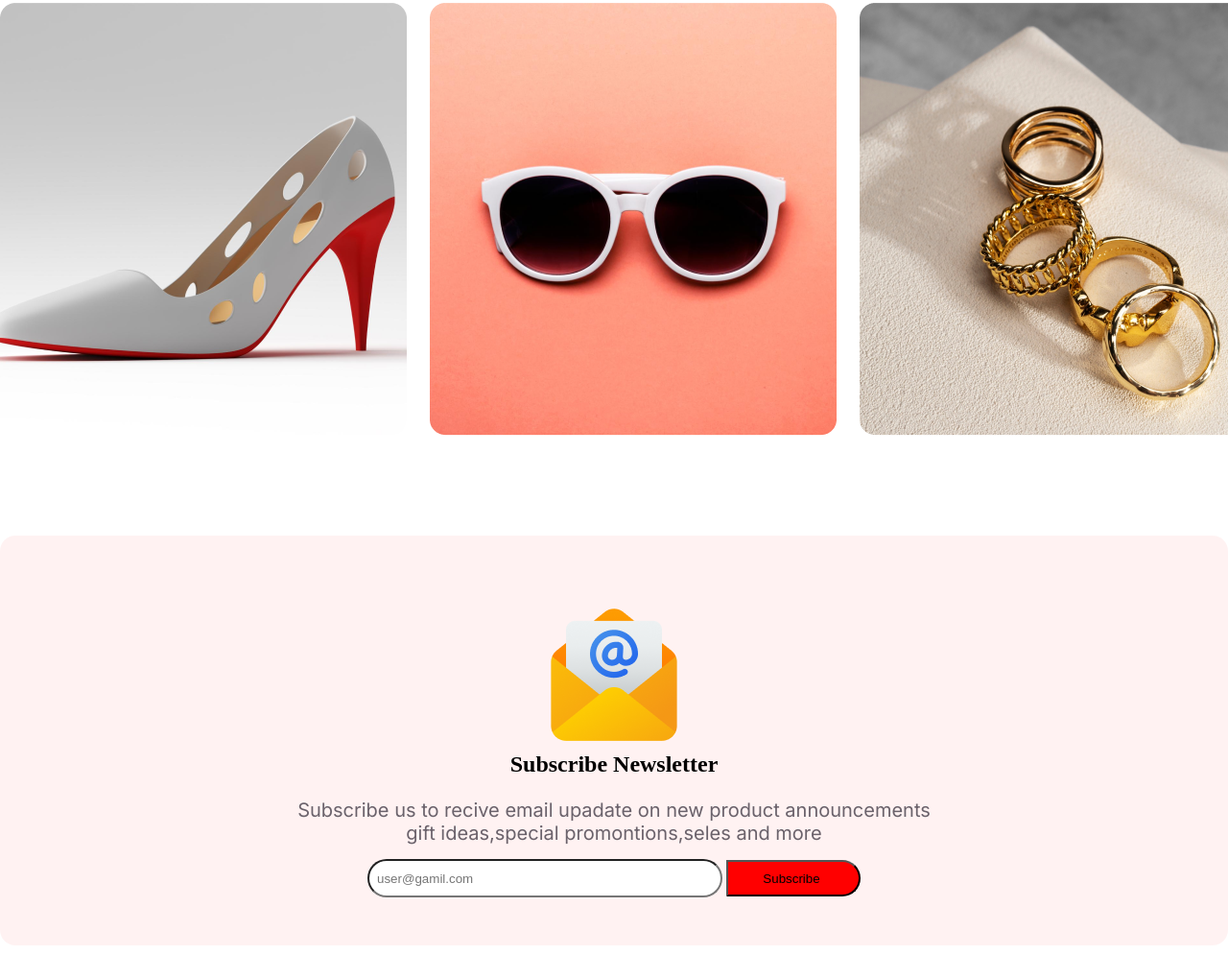
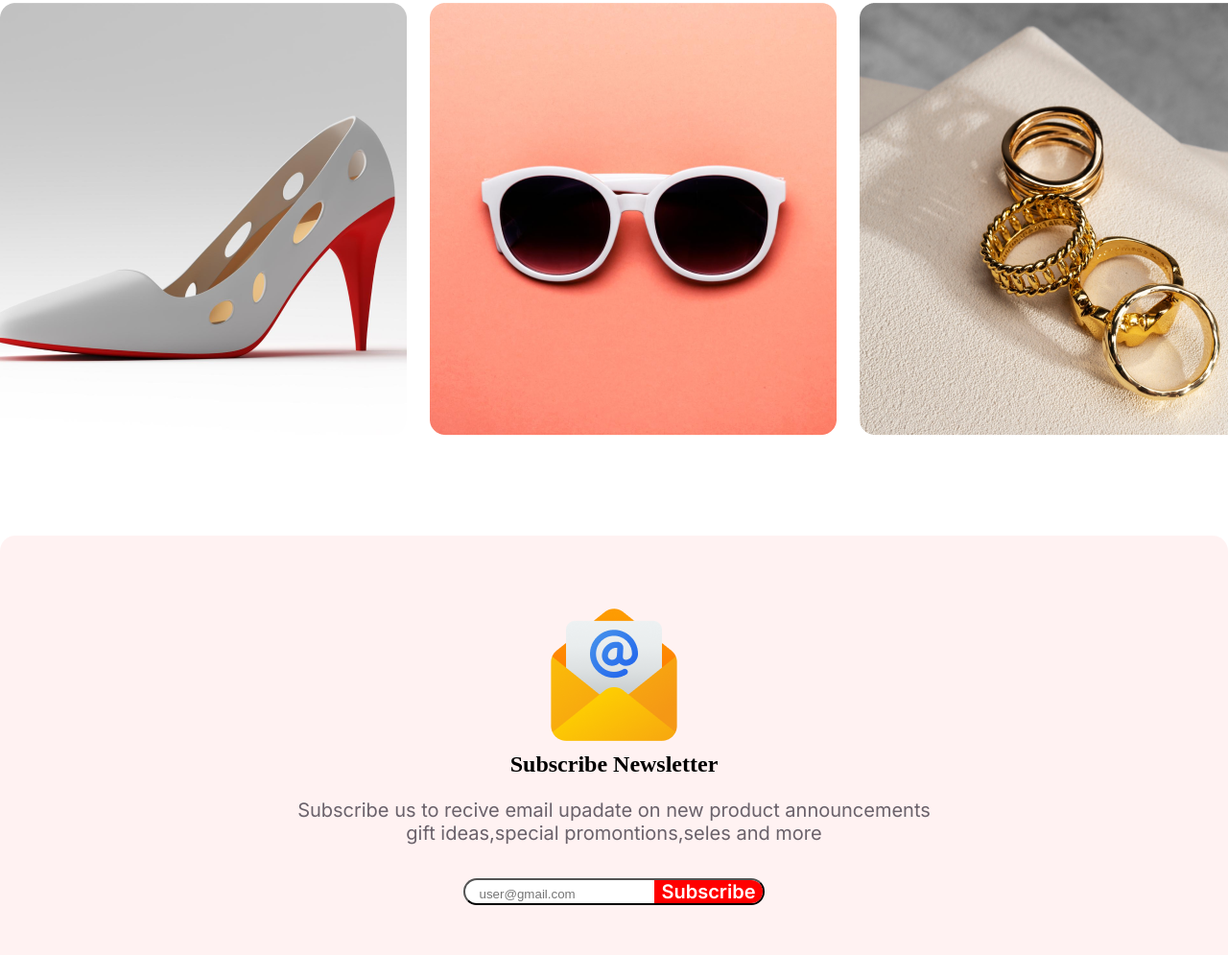
Before and after one commit to Mahamudurkhan10/new-year-a1, a plain HTML site: page index.html in a window 1280 px wide. Shown: the part 3617-4612 px from the top of the page at 96% size. Drawn offline with Linux system fonts and the light colour scheme.

Commit message:
code sending

```diff
--- a/index.html
+++ b/index.html
@@ -82,9 +82,12 @@
                         <img src="images/Group 61.png" alt="">
                         <h1 class="subscrib-title">Subscribe Newsletter</h1>
                         <p class="subscribe-description"> Subscribe us to recive email upadate on new product announcements <br>gift ideas,special promontions,seles and more</p>
-                        <input type="email" placeholder="user@gamil.com" > <button> Subscribe</button>
 
                     </div>
+                   <div class="btn"><button>
+                    <input type="email" placeholder="user@gmail.com" ><label for="">Subscribe</label>
+                   </button></div>
+
 
                   </div>
             </section>
--- a/style.css/newyear.css
+++ b/style.css/newyear.css
@@ -193,6 +193,7 @@ main {
 
 .img-contant-three:hover {
     border: 1px solid rgb(213, 218, 185);
+    border-radius: 22px;
 }
 
 .img-contant-four {
@@ -201,6 +202,7 @@ main {
 
 .img-contant-four:hover {
     border: 1px solid rgb(223, 208, 67);
+    border-radius: 22px;
 }
 
 .img-contant-five {
@@ -209,10 +211,12 @@ main {
 
 .img-contant-five:hover {
     border: 1px solid rgb(236, 232, 232);
+    border-radius: 22px;
 }
 
 .img-contant-six:hover {
     border: 1px solid rgb(207, 189, 189);
+    border-radius: 22px;
 }
 
 .img-contant-seven {
@@ -222,6 +226,7 @@ main {
 
 .img-contant-seven:hover {
     border: 1px solid rgb(223, 67, 67);
+    border-radius: 22px;
 
 }
 
@@ -231,6 +236,7 @@ main {
 
 .img-contant-eight:hover {
     border: 1px solid rgb(235, 221, 221);
+    border-radius: 22px;
 }
 
 .subscribe {
@@ -242,8 +248,6 @@ main {
 
 .subscribe-container {
     padding-top: 70px;
-    margin-bottom: 100px;
-    padding-bottom: 50px;
 
 }
 
@@ -263,29 +267,43 @@ main {
     font-family: Inter;
     font-size: 20px;
     font-weight: 400;
-    margin-bottom: 15px;
+
 }
 
-.subscribe-container input {
-    border-radius: 50px;
-    background: #FFF;
-    width: 350px;
-    height: 20px;
-    text-align: left;
-    padding: 8px;
+.btn {
+    padding-top: 35px;
+    padding-bottom: 150px;
+    margin-bottom: 90px;
 
 
 }
 
-.subscribe-container button {
+button {
+    border-radius: 50px;
+    background: #FFF;
+    padding-left: 5px;
+
+}
+
+.btn label {
+
     border-radius: 0px 50px 50px 0px;
     background: #F00;
-    width: 140px;
-    height: 38px;
-    padding-right: 4px;
+    color: #FFF;
+    text-align: center;
+    font-family: Inter;
+    font-size: 20px;
+    font-weight: 600;
+    padding-left: 8px;
+    padding-right: 8px;
+}
+    .btn input {
+         margin: 0px 5px;
+        border: none;
+        padding-left:5px;
+    }
 
 
-}
 
     footer {
 
@@ -316,7 +334,8 @@ footer {
         font-weight: 500;
         line-height: 40px;
     }
-.img-footer{
+
+    .img-footer {
         padding-top: 60px;
         padding-left: 50%;
         padding-bottom: 50px;
@@ -329,3 +348,7 @@ footer {
         padding-top: 70px;
 
     }
+
+    hr {
+        border: 1px solid rgba(255, 255, 255, 0.15);
+    }
```
Lines whose indentation alone changed are shown as unchanged.
